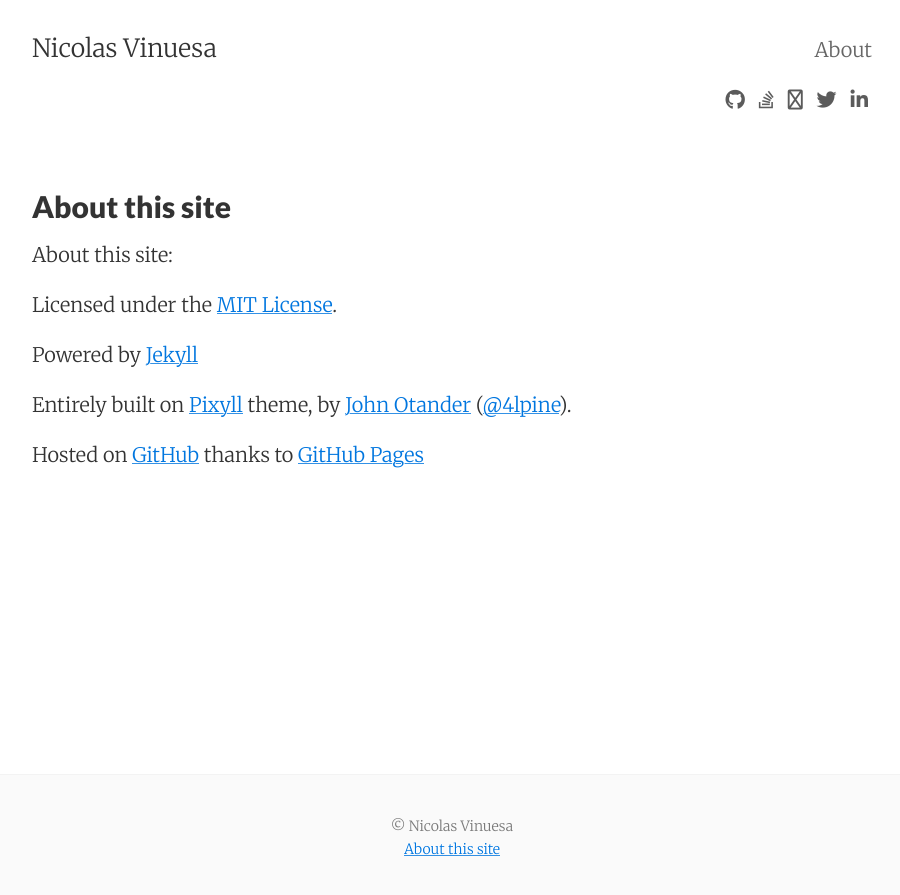
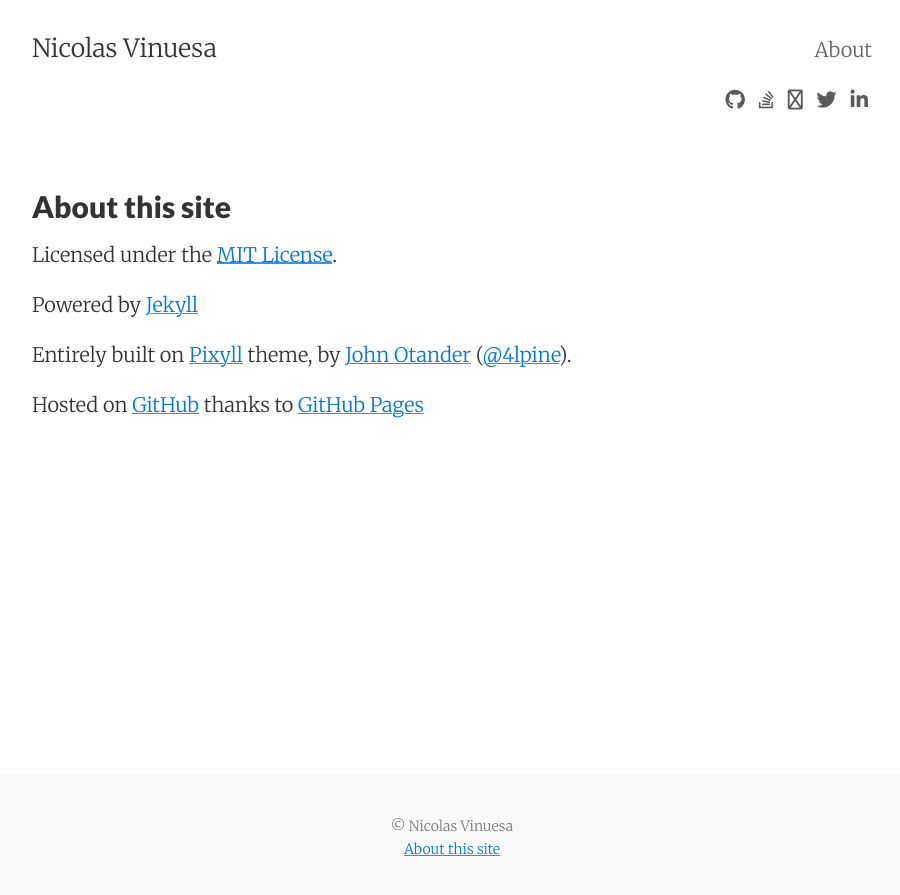
Before and after one commit to nvinuesa/nvinuesa.github.io, a Jekyll site: the page built from legal.md, in a window 1280 px wide. Shown: the top 895 px of the page, without its empty margins (188-1088 px from the left). Built offline with Jekyll 4.4.1, drawn with Linux system fonts in a browser that asks for light colours; nearby versions of some CDN libraries.

Commit message:
corrected legal again

```diff
--- a/legal.md
+++ b/legal.md
@@ -5,12 +5,10 @@
 tags: legal
 ---
 
-About this site:
-
 Licensed under the [MIT License](http://opensource.org/licenses/MIT).
 
 Powered by [Jekyll](http://jekyllrb.com/ "Jekyll")
 
 Entirely built on [Pixyll](http://pixyll.com/ "Pixyll") theme, by [John Otander](http://johnotander.com) ([@4lpine](https://twitter.com/4lpine)).
 
-Hosted on [GitHub](http://github.com/underscorenico/underscorenico.github.io "This site hosted on GitHub") thanks to [GitHub Pages](http://pages.github.com/ "GitHub Pages")
+Hosted on [GitHub](http://github.com/underscorenico/underscorenico.github.io) thanks to [GitHub Pages](http://pages.github.com)
```
